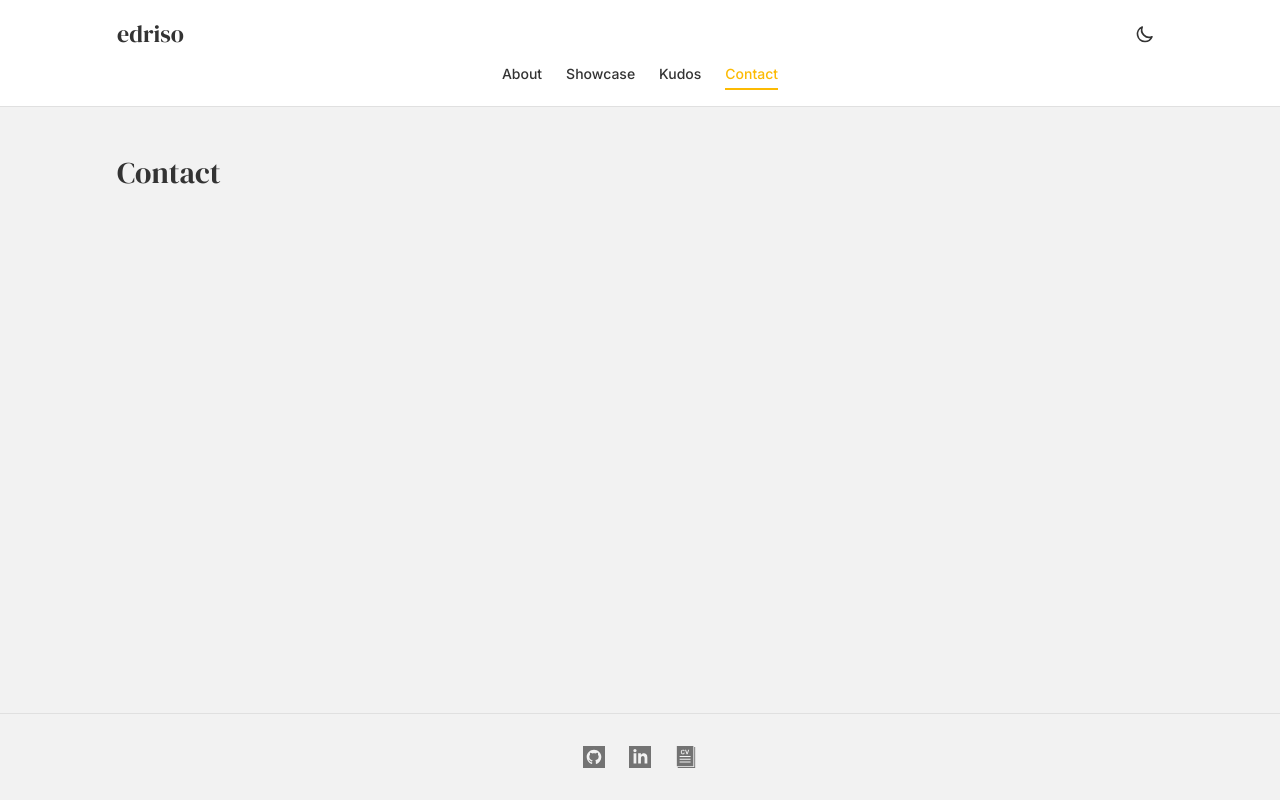
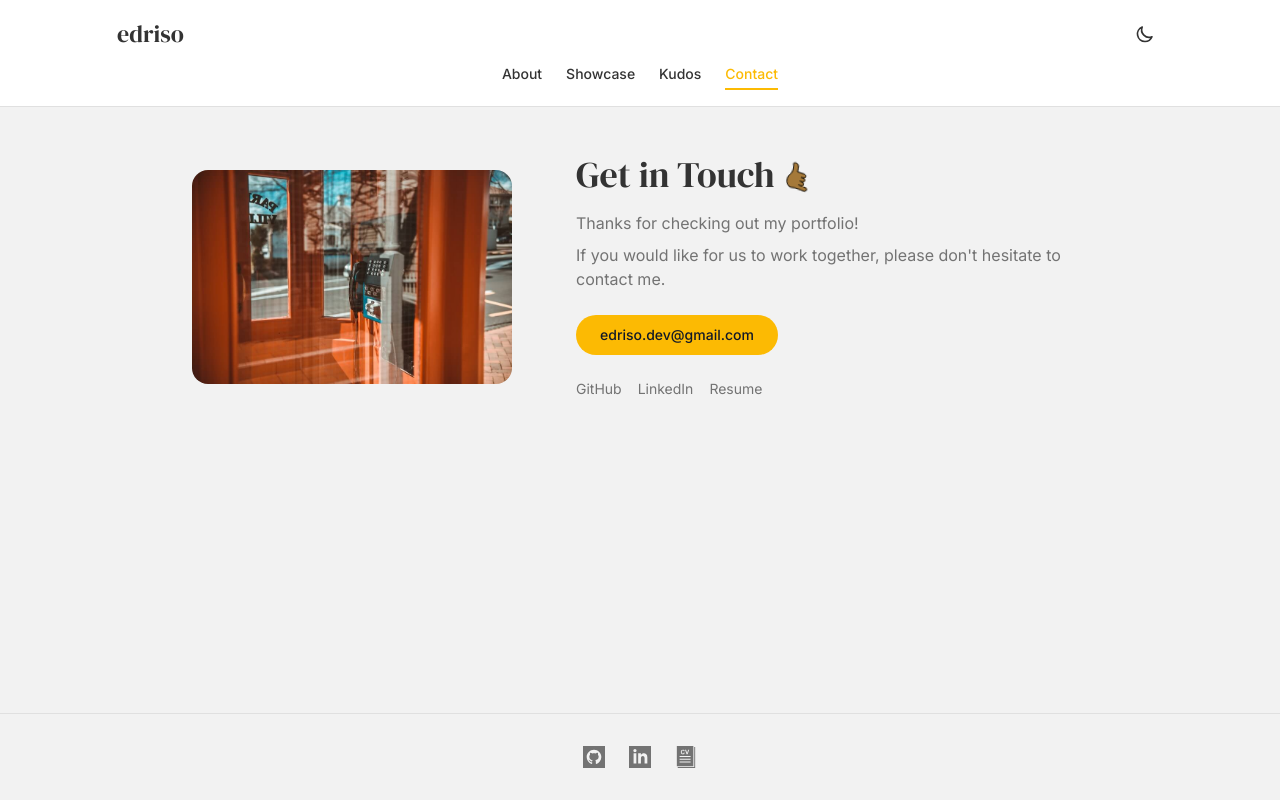
Before and after one commit to edriso/portfolio, a React (Vite) app: page /contact in a window 1280 px wide. Built offline with nearby package versions, Linux system fonts and the light colour scheme.

Commit message:
feat: add contact page

```diff
--- a/src/pages/Contact.jsx
+++ b/src/pages/Contact.jsx
@@ -1,5 +1,71 @@
+import contactImg from '../assets/contact.jpg';
+import callSvg from '../assets/call.svg';
+
 function Contact() {
-  return <h1 className="font-display text-3xl">Contact</h1>;
+  return (
+    <section className="flex flex-col items-center">
+      <div className="flex flex-col lg:flex-row items-center gap-10 lg:gap-16 max-w-4xl mx-auto">
+        {/* Image */}
+        <div className="w-64 md:w-80 shrink-0">
+          <img src={contactImg} alt="Contact" className="w-full rounded-2xl" />
+        </div>
+
+        {/* Content */}
+        <div className="text-center lg:text-left">
+          <h1 className="font-display text-3xl md:text-4xl mb-4">
+            Get in Touch{' '}
+            <img
+              src={callSvg}
+              alt="call"
+              className="inline-block w-8 h-8 wave"
+            />
+          </h1>
+
+          <p className="text-(--color-font-light) mb-2">
+            Thanks for checking out my portfolio!
+          </p>
+          <p className="text-(--color-font-light) mb-6">
+            If you would like for us to work together, please don&apos;t
+            hesitate to contact me.
+          </p>
+
+          <a
+            href="mailto:edriso.dev@gmail.com"
+            className="inline-block px-6 py-2.5 rounded-full bg-(--color-active) text-gray-900 font-medium text-sm hover:opacity-90 transition-opacity"
+          >
+            edriso.dev@gmail.com
+          </a>
+
+          <div className="flex justify-center lg:justify-start gap-4 mt-6">
+            <a
+              href="https://github.com/edriso"
+              target="_blank"
+              rel="noopener noreferrer"
+              className="text-(--color-font-light) hover:text-(--color-active) transition-colors text-sm"
+            >
+              GitHub
+            </a>
+            <a
+              href="https://www.linkedin.com/in/edriso"
+              target="_blank"
+              rel="noopener noreferrer"
+              className="text-(--color-font-light) hover:text-(--color-active) transition-colors text-sm"
+            >
+              LinkedIn
+            </a>
+            <a
+              href="https://edriso.github.io"
+              target="_blank"
+              rel="noopener noreferrer"
+              className="text-(--color-font-light) hover:text-(--color-active) transition-colors text-sm"
+            >
+              Resume
+            </a>
+          </div>
+        </div>
+      </div>
+    </section>
+  );
 }
 
 export default Contact;
```
